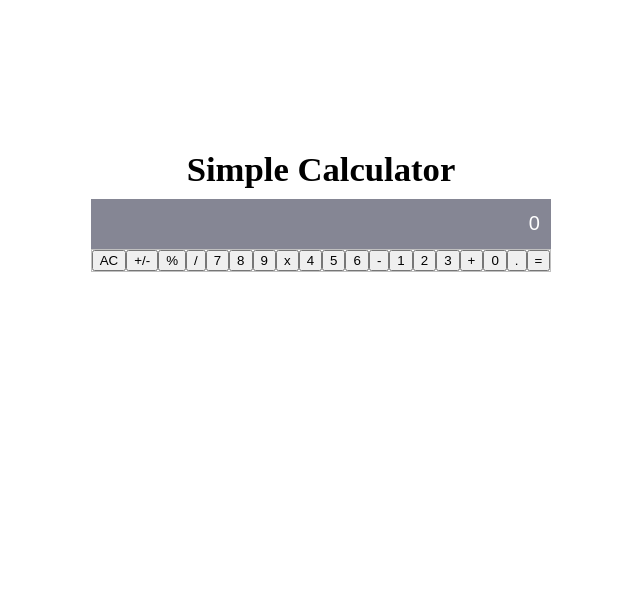
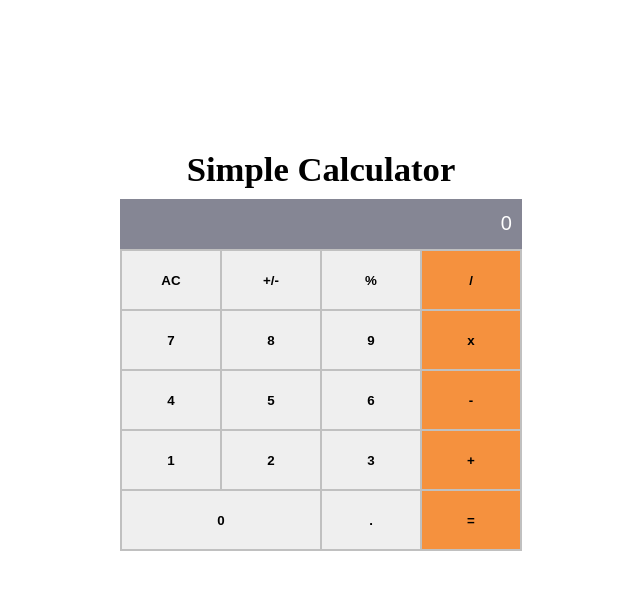
Before and after one commit to MenendezON/math-magicians, a React (Create React App) app: page / in a window 1280 px wide. Shown: the top 590 px of the page, without its empty margins (319-959 px from the left). Built offline with nearby package versions, Linux system fonts and the light colour scheme.

Commit message:
Update src folder

```diff
--- a/src/App.css
+++ b/src/App.css
@@ -15,20 +15,10 @@ h1 {
 }
 
 table {
+  width: 400px;
   margin: 0 auto;
   border: 1px solid silver;
   border-collapse: collapse;
-}
-
-td {
-  border: 1px solid silver;
-  padding: 20px 30px;
-  cursor: pointer;
-  background-color: #e0e0e0;
-}
-
-tr td:last-child {
-  background-color: #f5913e;
 }
 
 caption {
@@ -46,3 +36,29 @@ caption > input {
   border: 0;
   color: #fff;
 }
+
+.showKeypad {
+  justify-content: space-between;
+  width: 400px;
+  display: flex;
+  flex-wrap: wrap;
+}
+
+.showKeypad > button {
+  width: 100px;
+  height: 60px;
+  font-weight: bold;
+  border: 1px solid silver;
+}
+
+.showKeypad > button[value="0"] {
+  width: 200px;
+}
+
+.showKeypad > button[value="/"],
+.showKeypad > button[value="x"],
+.showKeypad > button[value="-"],
+.showKeypad > button[value="+"],
+.showKeypad > button[value="="] {
+  background-color: #f5913e;
+}
--- a/src/logic/calculate.js
+++ b/src/logic/calculate.js
@@ -16,7 +16,7 @@ function isNumber(item) {
 export default function calculate(obj, buttonName) {
   if (buttonName === 'AC') {
     return {
-      total: null,
+      total: 0, // null,
       next: null,
       operation: null,
     };
--- a/src/logic/operate.js
+++ b/src/logic/operate.js
@@ -20,7 +20,7 @@ export default function operate(numberOne, numberTwo, operation) {
     }
   }
   if (operation === '%') {
-     try {
+    try {
       return one.mod(two).toString();
     } catch (err) {
       return "Can't find modulo as can't divide by 0.";
```
